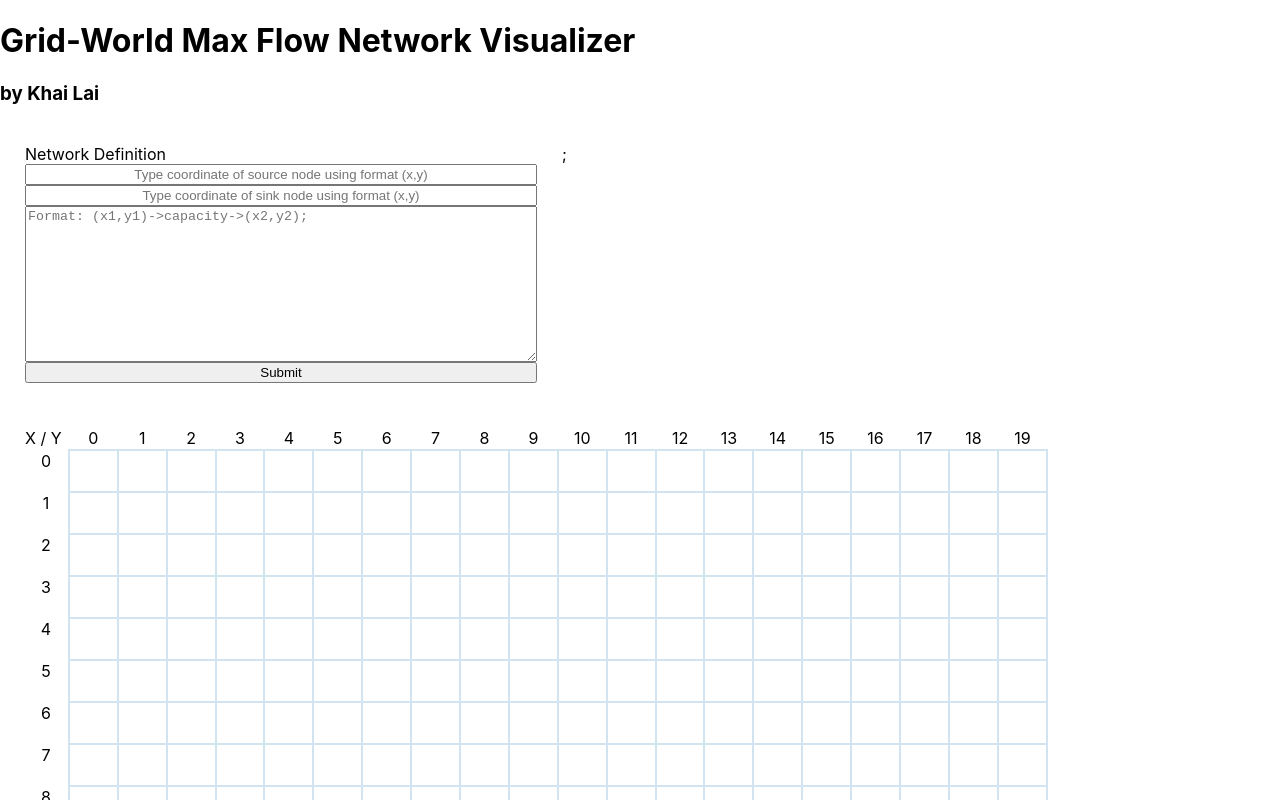
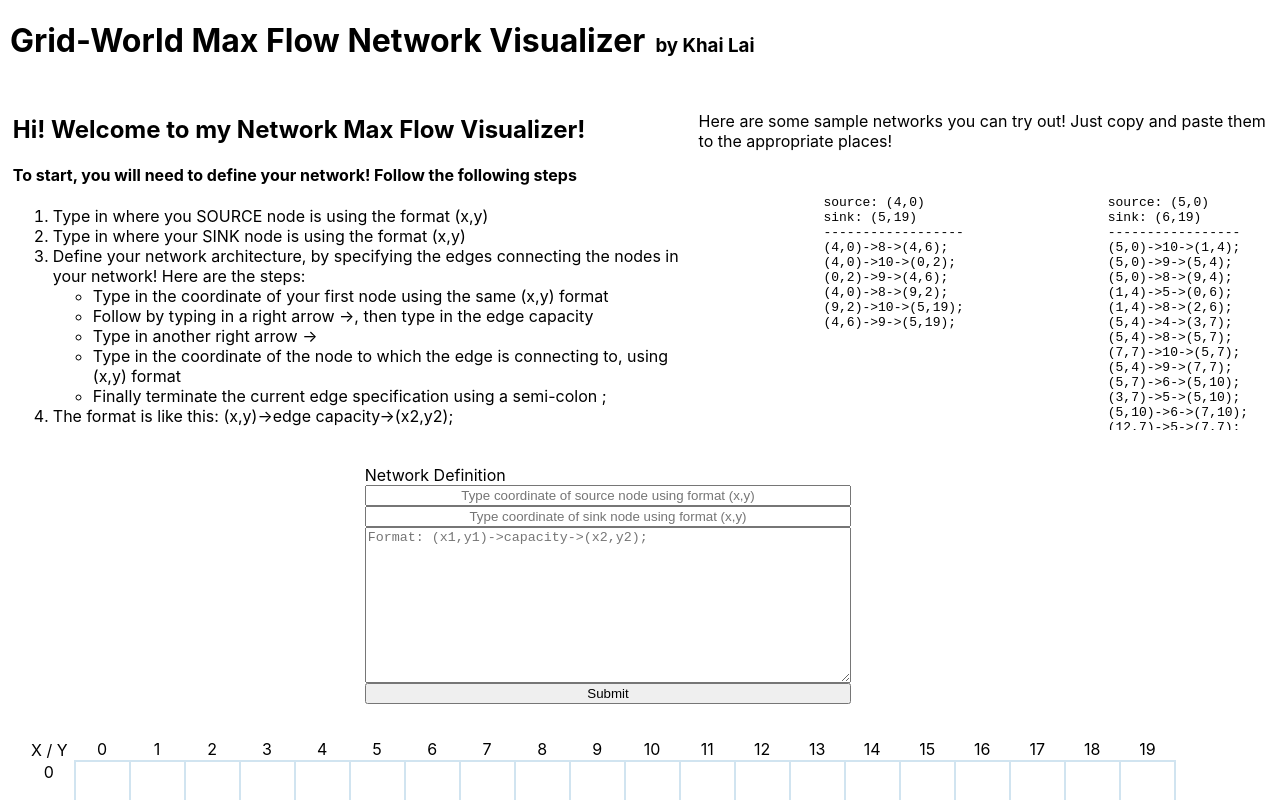
Before and after one commit to treelover28/MaxFlowNetworkVisualizer, a React (Create React App) app: page / in a window 1280 px wide. Shown: the top 800 px of the page. Built offline with nearby package versions, Linux system fonts and the light colour scheme.

Commit message:
Finish improving UI

```diff
--- a/src/App.css
+++ b/src/App.css
@@ -1,4 +1,12 @@
 .html {
-  width: 100%;
+  width: 95%;
   height: 100%;
+  /* padding: 5px 5px; */
+  /* text-align: center; */
 }
+
+#title,
+#author {
+  display: inline-block;
+  margin-left: 10px;
+}
--- a/src/App.js
+++ b/src/App.js
@@ -3,8 +3,8 @@ import Board from './components/Board';
 function App() {
   return (
     <div className="App">
-      <h1>Grid-World Max Flow Network Visualizer</h1>
-      <h3>by Khai Lai</h3>
+      <h1 id="title">Grid-World Max Flow Network Visualizer</h1>
+      <h3 id = "author">by Khai Lai</h3>
       <Board width={20} height={15}></Board>
     </div>
   );
--- a/src/components/Board.js
+++ b/src/components/Board.js
@@ -2,6 +2,7 @@ import React from "react";
 import Node from "../LogicalClasses/Node";
 import GridPathFinder from "../LogicalClasses/GridPathFinder";
 import NetworkFlow from "../LogicalClasses/NetworkFlow";
+import Instruction from "./Instruction";
 import {nodeParser, nodeEqual} from "../LogicalClasses/Misc";
 
 import _ from "lodash";
@@ -130,13 +131,13 @@ class Board extends React.Component {
 
     sinkHandler = (event) => {
         this.setState({
-            sink : event.target.value
+            sink : event.target.value.trim()
         }, () => {console.log(this.state.sink)});
     }
 
     sourceHandler = (event) => {
         this.setState({
-            source : event.target.value
+            source : event.target.value.trim()
         }, () => {console.log(this.state.source)});
     }
 
@@ -205,7 +206,7 @@ class Board extends React.Component {
         // get deep copy of this.state.gridArray;
         let improvedGridArray = _.cloneDeep(this.state.gridArray);
 
-        if (this.state.currentFlow != 0) {
+        if (this.state.currentFlow !== 0) {
             // unhighlight previous path
             for (let r = 0; r < this.state.height; r++) {
                 for (let c = 0; c < this.state.width; c++) {
@@ -321,7 +322,8 @@ class Board extends React.Component {
         event.preventDefault();
         this.setState({
             currentFlow : 0,
-            maxFlowReached : false
+            maxFlowReached : false,
+            strategy: "None"
         }, () => {
             return this.generateBoard();
         });
@@ -330,12 +332,31 @@ class Board extends React.Component {
     render() {
         let board = null;
         let algoChooser = (
-            <div id="hyperparam">
-                <h3>The flow through your network may still be improve! Please choose which max flow algorithm you wish to use:</h3>
-                <button onClick={()=> {board = this.runMaxFlowAlgorithm("Ford-Fulkerson")}}>Ford-Fulkerson</button>
-                <p>Description of Ford-Fulkerson... blah blah</p>
-                <button onClick={()=> {board = this.runMaxFlowAlgorithm("Edmonds-Karp")}}>Edmonds-Karp</button>
-                <p>Description of Edmonds-Karp... blah blah</p>
+            <div id="algo-chooser">
+                <h3>The flow through your network may still be improved! Please choose which max flow algorithm you wish to use:</h3>
+                <div className = "algo-board">
+                    <div id="ford-fulkerson">
+                        <button onClick={()=> {board = this.runMaxFlowAlgorithm("Ford-Fulkerson")}}>Ford-Fulkerson</button>
+                        <p>Ford Fulkerson finds any arbitary path in the Residual Network and uses such path to augment the flow. It keeps
+                            doing so until there is absolutely no more augmenting path possible!
+
+                        </p>
+                        <p>My implementation of
+                            Ford-Fulkerson employs the standard Depth First Search to find the augmenting path.Due to this strategy,
+                            certain network architecture may causes Ford-Fulkerson to runs in exponential time!
+                        </p>
+                        </div>
+                    <div id="edmonds-karp">
+                        <button onClick={()=> {board = this.runMaxFlowAlgorithm("Edmonds-Karp")}}>Edmonds-Karp</button>
+                        <p>Edmonds-Karp improves upon Ford-Fulkerson by not finding any arbitary augmenting path,
+                            but rather the shortest augmenting path in term of the number of nodes it has to travel.
+                        </p>
+                        <p> Thus, Edmonds-Karps uses Breadth First Search to find the augmenting path. The running time
+                            is polynomial in term of the number of nodes and vertices in the network.
+                        </p>
+                    </div>
+                </div>
+
                 {this.state.strategy !== "None"? (
                     <div>
                         <p> You chose {this.state.strategy}</p>
@@ -346,15 +367,15 @@ class Board extends React.Component {
 
         let currentFlowReport = (
             <div id="flow-report">
-                <h2>Current flow through this graph is: <h1 id="flow-value">{this.state.currentFlow}</h1> </h2>
+                <h2>Current flow through this graph is: </h2>
+                <h1 id="flow-value">{this.state.currentFlow}</h1>
             </div>
         );
 
-
-
         return(
             <article className="max-flow-visualizer">
-                <div className="boardDiv">
+                <Instruction></Instruction>
+                <div className="board-div">
                     <form id="network-form" onSubmit={(event) => {board = this.submitHandler(event)}}>
                         <label htmlFor="network-def"> Network Definition</label>
                         <input placeholder="Type coordinate of source node using format (x,y)" onChange={this.sourceHandler}></input>
@@ -366,9 +387,10 @@ class Board extends React.Component {
                     </form>
                     {/* Only display algorithm choosing panel while max flow has not been reached */}
                     {this.state.hasNetworkBoard && !this.state.maxFlowReached? algoChooser: null}
-                    {this.state.hasNetworkBoard? currentFlowReport: null};
-                    {board == null? this.drawBoard() : board}
+                    {this.state.hasNetworkBoard? currentFlowReport: null}
                 </div>
+                <div>{board == null? this.drawBoard() : board}</div>
+
             </article>
         )
     }
--- /dev/null
+++ b/src/components/Instruction.js
@@ -0,0 +1,83 @@
+import React from "react";
+
+import "../styles/Instruction.css";
+
+class Instruction extends React.Component {
+    constructor(props) {
+        super(props);
+        this.state =  {
+            sampleProgram1 :
+                `
+                source: (4,0)
+                sink: (5,19)
+                ------------------
+                (4,0)->8->(4,6);
+                (4,0)->10->(0,2);
+                (0,2)->9->(4,6);
+                (4,0)->8->(9,2);
+                (9,2)->10->(5,19);
+                (4,6)->9->(5,19);
+                `,
+            sampleProgram2 :
+                `
+                source: (5,0)
+                sink: (6,19)
+                -----------------
+                (5,0)->10->(1,4);
+                (5,0)->9->(5,4);
+                (5,0)->8->(9,4);
+                (1,4)->5->(0,6);
+                (1,4)->8->(2,6);
+                (5,4)->4->(3,7);
+                (5,4)->8->(5,7);
+                (7,7)->10->(5,7);
+                (5,4)->9->(7,7);
+                (5,7)->6->(5,10);
+                (3,7)->5->(5,10);
+                (5,10)->6->(7,10);
+                (12,7)->5->(7,7);
+                (9,4)->5->(12,7);
+                (0,6)->8->(0,13);
+                (2,6)->5->(0,6);
+                (7,10)->8->(6,19);
+                (0,13)->10->(6,19);
+                (12,7)->6->(7,10);`
+        }
+    };
+
+
+    render = () => {
+        return (
+            <div className="instruction">
+                <div className="guide">
+                <h2>Hi! Welcome to my Network Max Flow Visualizer! </h2>
+                <h4>To start, you will need to define your network! Follow the following steps</h4>
+                <ol>
+                    <li>{"Type in where you SOURCE node is using the format (x,y)"}</li>
+                    <li>{"Type in where your SINK node is using the format (x,y)"}</li>
+                    <li>Define your network architecture, by specifying the edges connecting the nodes
+                        in your network! Here are the steps:
+                        <ul>
+                            <li>Type in the coordinate of your first node using the same (x,y) format</li>
+                            <li>Follow by typing in a right arrow {"->"}, then type in the edge capacity</li>
+                            <li>Type in another right arrow {"->"} </li>
+                            <li>Type in the coordinate of the node to which the edge is connecting to, using (x,y) format</li>
+                            <li> Finally terminate the current edge specification using a semi-colon {";"}</li>
+                        </ul>
+                    </li>
+                    <li>The format is like this: {"(x,y)->edge capacity->(x2,y2);"}</li>
+                </ol>
+                </div>
+                <div>
+                    <p>Here are some sample networks you can try out! Just copy and paste them to the appropriate places!</p>
+                    <div className = "sampleNetworks">
+                        <pre className = "sample">{this.state.sampleProgram1}</pre>
+                        <pre className = "sample">{this.state.sampleProgram2}</pre>
+                    </div>
+                </div>
+            </div>
+        );
+    }
+}
+
+export default Instruction;
--- a/src/styles/Board.css
+++ b/src/styles/Board.css
@@ -14,8 +14,15 @@
   border-collapse: collapse;
   margin: 1.5em;
   padding: 1.5em;
-  width: 80%;
+  text-align: center;
+  width: 90%;
   height: 100%;
+}
+
+.board-div {
+  display: flex;
+  justify-content: center;
+  width: 95%;
 }
 
 #network-form {
@@ -23,8 +30,8 @@
   flex-direction: column;
   justify-content: center;
   width: 40%;
-  padding: 10px 10px;
-  margin: 10px 15px;
+  padding: 5px 5px;
+  margin: 5px 5px;
 }
 
 #network-form input {
@@ -32,6 +39,52 @@
   text-align: center;
 }
 
+#flow-report {
+  text-align: center;
+  width: 30%;
+}
+
+.algo-chooser {
+  display: flex;
+  padding: 2px 2px;
+  width: 30%;
+}
+
+.algo-board {
+  display: flex;
+  flex-direction: row;
+  /* align-items: stretch; */
+  /* justify-content: space-between; */
+  width: 100%;
+}
+
+#ford-fulkerson,
+#edmonds-karp {
+  display: flex;
+  flex-direction: column;
+  width: 90%;
+  text-align: center;
+  justify-content: stretch;
+  /* align-items: stretch; */
+}
+
+#ford-fulkerson button {
+  background-color: salmon; /* Green */
+}
+
+#edmonds-karp button {
+  background-color: lightblue;
+}
+
+.algo-board button {
+  border: solid;
+  color: white;
+  padding: 15px 32px;
+  text-align: center;
+  text-decoration: none;
+  display: inline-block;
+  font-size: 16px;
+}
 .server {
   background-color: rgb(251, 161, 151);
 }
--- /dev/null
+++ b/src/styles/Instruction.css
@@ -0,0 +1,21 @@
+pre {
+  width: 50%;
+  height: 250px;
+  overflow-y: scroll;
+}
+
+.sampleNetworks,
+.instruction {
+  display: flex;
+  flex-direction: row;
+  justify-content: center;
+}
+
+.instruction {
+  height: 10%;
+  margin: 1% 1%;
+}
+
+.guide {
+  height: 10%;
+}
```
Also changed, not shown: src/sampleGraphs/graph.txt, src/sampleGraphs/smallGraph.txt, 1 other file (tests, documents, lock files or other folders).
